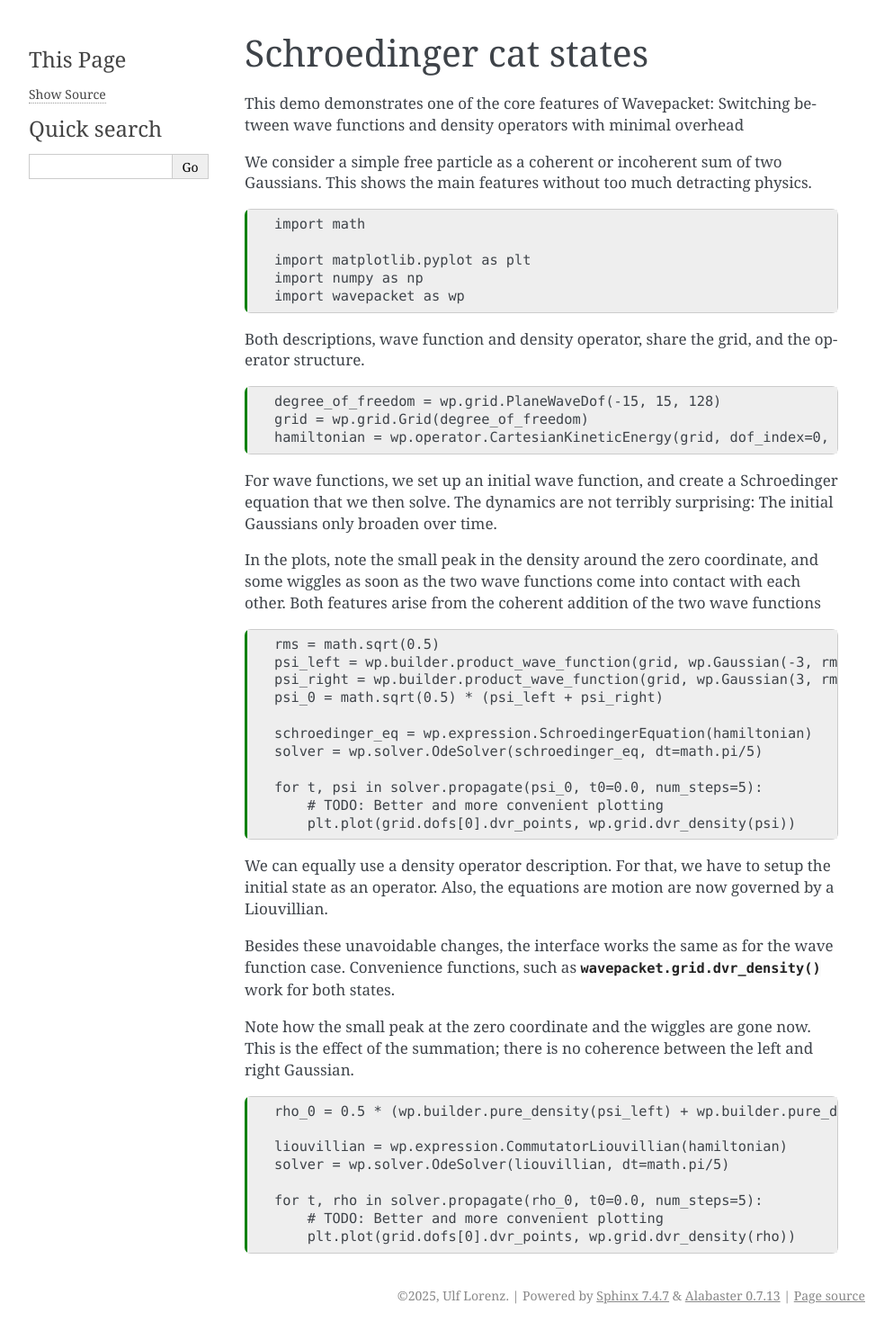
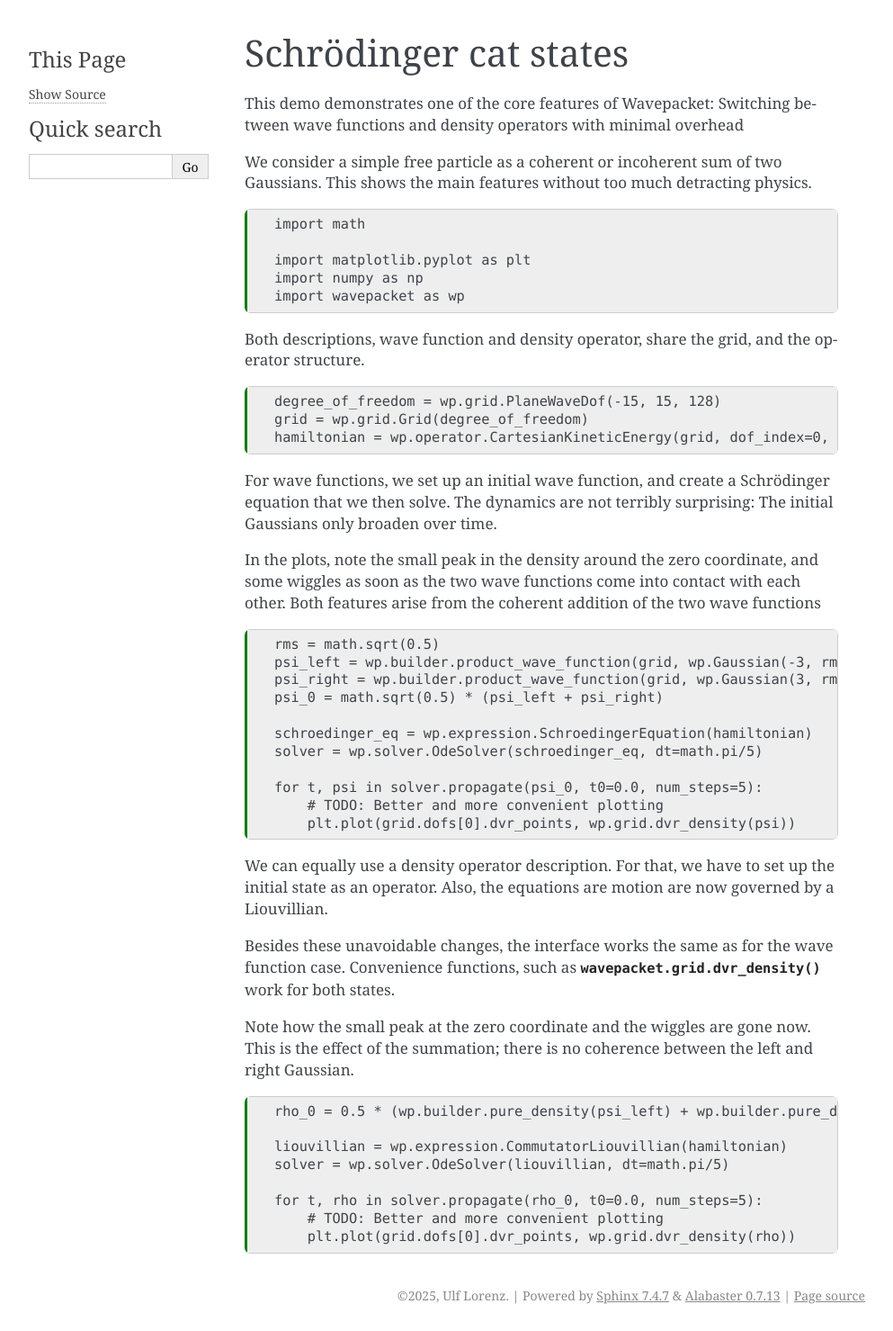
Before and after one commit to ulflor/wavepacket, a Sphinx documentation site: the page built from doc/demos/schroedinger_cat.md, in a window 1280 px wide. Shown: the whole page at 90% size, without its empty margins (148-1141 px from the left). Built offline with Sphinx 7.4.7, drawn with Linux system fonts in a browser that asks for light colours; pages that are not in the unit, such as notebooks, are missing from menus.

````diff
--- a/doc/demos/schroedinger_cat.md
+++ b/doc/demos/schroedinger_cat.md
@@ -4,15 +4,14 @@ kernelspec:
     name: python3
 ---
 
-# Schroedinger cat states
-
+(demo-schroedinger-cat)=
+# Schrödinger cat states
 
 This demo demonstrates one of the core features of Wavepacket:
 Switching between wave functions and density operators with minimal overhead
 
 We consider a simple free particle as a coherent or incoherent sum of two Gaussians.
 This shows the main features without too much detracting physics.
-
 
 ```{code-cell}
 import math
@@ -21,7 +20,6 @@ import matplotlib.pyplot as plt
 import numpy as np
 import wavepacket as wp
 ```
-
 
 Both descriptions, wave function and density operator, share the grid, and
 the operator structure.
@@ -32,9 +30,8 @@ grid = wp.grid.Grid(degree_of_freedom)
 hamiltonian = wp.operator.CartesianKineticEnergy(grid, dof_index=0, mass=1.0)
 ```
 
-
 For wave functions, we set up an initial wave function,
-and create a Schroedinger equation that we then solve.
+and create a Schrödinger equation that we then solve.
 The dynamics are not terribly surprising:
 The initial Gaussians only broaden over time.
 
@@ -56,9 +53,8 @@ for t, psi in solver.propagate(psi_0, t0=0.0, num_steps=5):
     plt.plot(grid.dofs[0].dvr_points, wp.grid.dvr_density(psi))
 ```
 
-
 We can equally use a density operator description.
-For that, we have to setup the initial state as an operator.
+For that, we have to set up the initial state as an operator.
 Also, the equations are motion are now governed by a Liouvillian.
 
 Besides these unavoidable changes, the interface works the same
````
Also changed, not shown: doc/getting-started.rst (+15 -2 lines).
